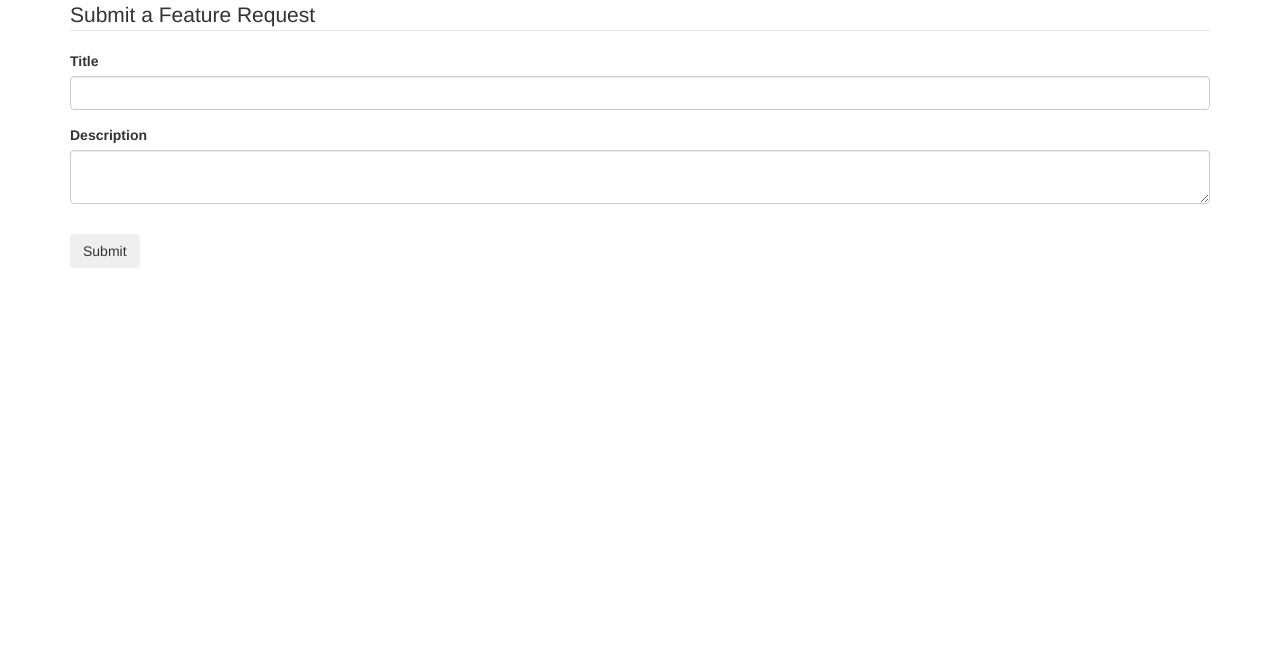
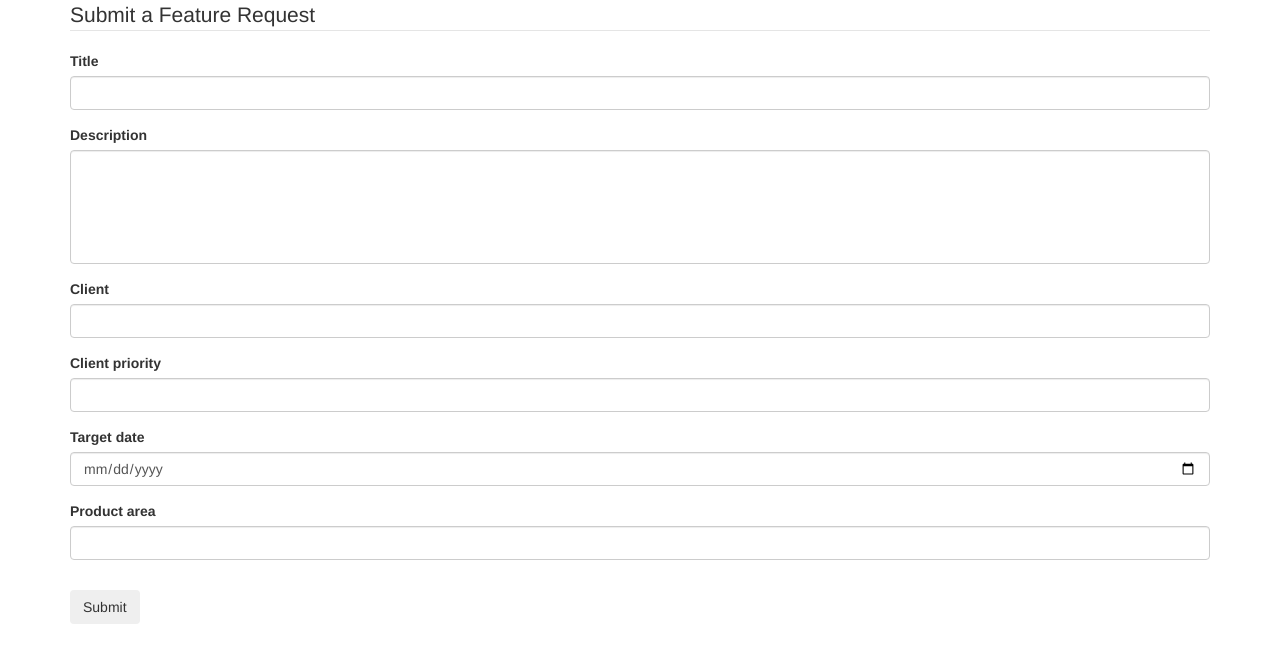
Before and after one commit to mshvern/feature_requests, a Python web app: template templates/index.html in a window 1280 px wide. Shown: the top 663 px of the page. Run offline with Jinja, Linux system fonts and the light colour scheme; the template is opened without the code that fills it, so the values that code supplies are empty, except form fields; form fields are guessed from the names that the template uses; some libraries are stand-ins or nearby versions.

Commit message:
basic functionality is implemented

```diff
--- a/database/database.py
+++ b/database/database.py
@@ -2,7 +2,7 @@ from sqlalchemy import create_engine
 from sqlalchemy.orm import scoped_session, sessionmaker
 from sqlalchemy.ext.declarative import declarative_base
 
-engine = create_engine('sqlite:////tmp/test.db', convert_unicode=True)
+engine = create_engine('sqlite:////tmp/feature_requests.db', convert_unicode=True)
 db_session = scoped_session(sessionmaker(autocommit=False, autoflush=False, bind=engine))
 Base = declarative_base()
 Base.query = db_session.query_property()
@@ -11,5 +11,5 @@ Base.query = db_session.query_property()
 def init_db():
     # importing models here so they are correctly initialized when calling init_db
     # noinspection PyUnresolvedReferences
-    from .models import FeatureRequest
+    from database import models
     Base.metadata.create_all(bind=engine)
--- /dev/null
+++ b/static/style.css
@@ -0,0 +1,3 @@
+textarea {
+  resize: none; /* user can resize vertically, but width is fixed */
+}
--- a/templates/index.html
+++ b/templates/index.html
@@ -6,6 +6,7 @@
     <title>Feature Requests</title>
     <!-- Latest compiled and minified CSS -->
     <link rel="stylesheet" href="https://maxcdn.bootstrapcdn.com/bootstrap/3.3.7/css/bootstrap.min.css" integrity="sha384-BVYiiSIFeK1dGmJRAkycuHAHRg32OmUcww7on3RYdg4Va+PmSTsz/K68vbdEjh4u" crossorigin="anonymous">
+    <link rel="stylesheet" href="{{ url_for('static', filename='style.css') }}">
 </head>
 <body>
 <div class="container">
@@ -23,11 +24,27 @@
                 <legend class="border-bottom mb-4">Submit a Feature Request</legend>
                 <div class="form-group">
                     {{ form.title.label(class="form-control-label") }}
-                    {{ form.title(class="form-control form-control-lg") }}
+                    {{ form.title(class="form-control") }}
                 </div>
                 <div class="form-group">
                     {{ form.description.label(class="form-control-label") }}
-                    {{ form.description(class="form-control form-control-lg") }}
+                    {{ form.description(class="form-control", rows="5") }}
+                </div>
+                <div class="form-group">
+                    {{ form.client.label(class="form-control-label") }}
+                    {{ form.client(class="form-control") }}
+                </div>
+                <div class="form-group">
+                    {{ form.client_priority.label(class="form-control-label") }}
+                    {{ form.client_priority(class="form-control") }}
+                </div>
+                <div class="form-group">
+                    {{ form.target_date.label(class="form-control-label") }}
+                    {{ form.target_date(class="form-control") }}
+                </div>
+                <div class="form-group">
+                    {{ form.product_area.label(class="form-control-label") }}
+                    {{ form.product_area(class="form-control") }}
                 </div>
             </fieldset>
             <div class="form-group">
@@ -36,6 +53,8 @@
         </form>
     </div>
 </div>
+<!-- Latest compiled and minified jQuery -->
+<script src="https://code.jquery.com/jquery-3.3.1.min.js" integrity="sha256-FgpCb/KJQlLNfOu91ta32o/NMZxltwRo8QtmkMRdAu8=" crossorigin="anonymous"></script>
 <!-- Latest compiled and minified JavaScript -->
 <script src="https://maxcdn.bootstrapcdn.com/bootstrap/3.3.7/js/bootstrap.min.js" integrity="sha384-Tc5IQib027qvyjSMfHjOMaLkfuWVxZxUPnCJA7l2mCWNIpG9mGCD8wGNIcPD7Txa" crossorigin="anonymous"></script>
 </body>
```
Also changed, not shown: app.py (+16 -4 lines), database/models.py (+15 -2 lines), database/setup_database.py (+23 -1 lines), forms.py (+7 -2 lines).
